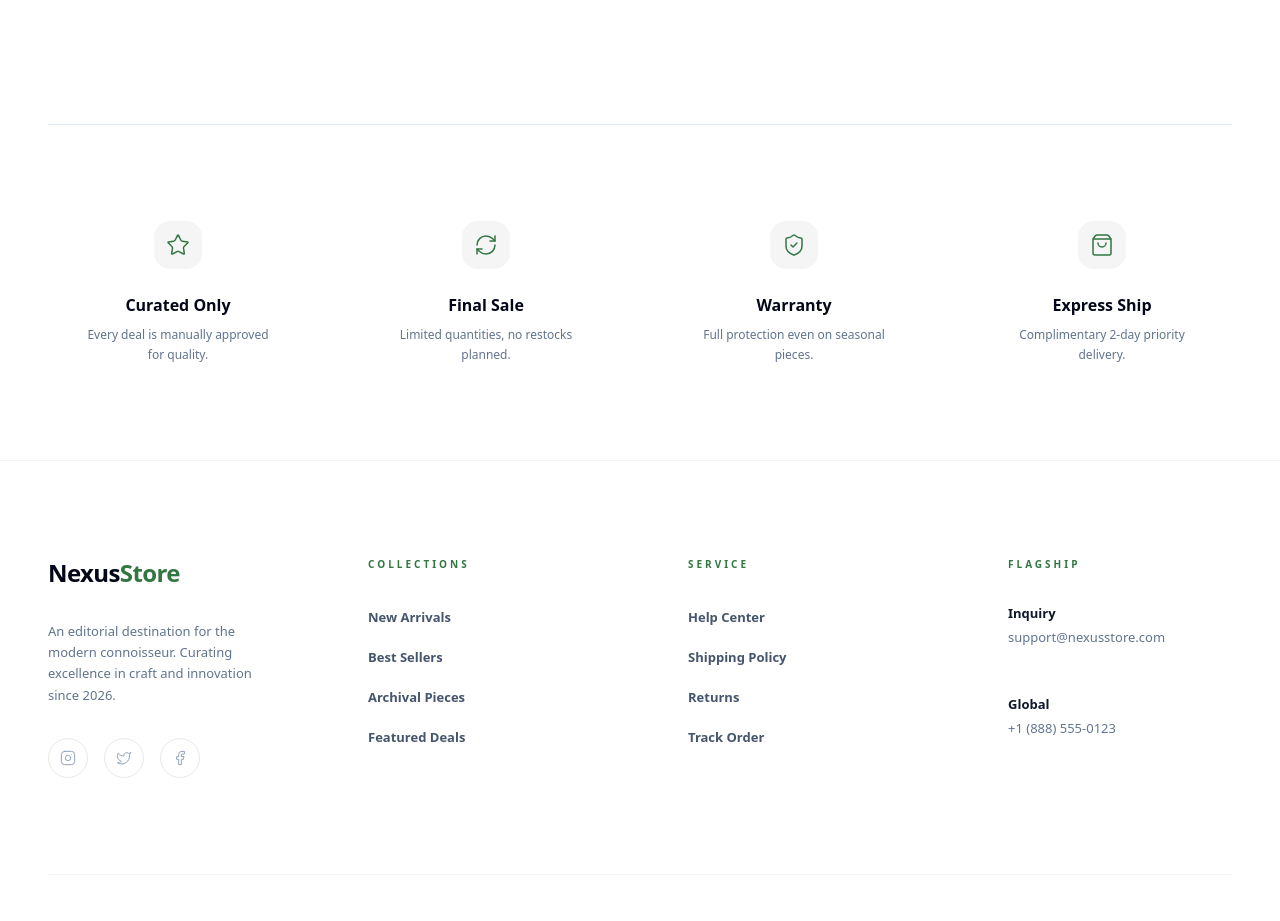
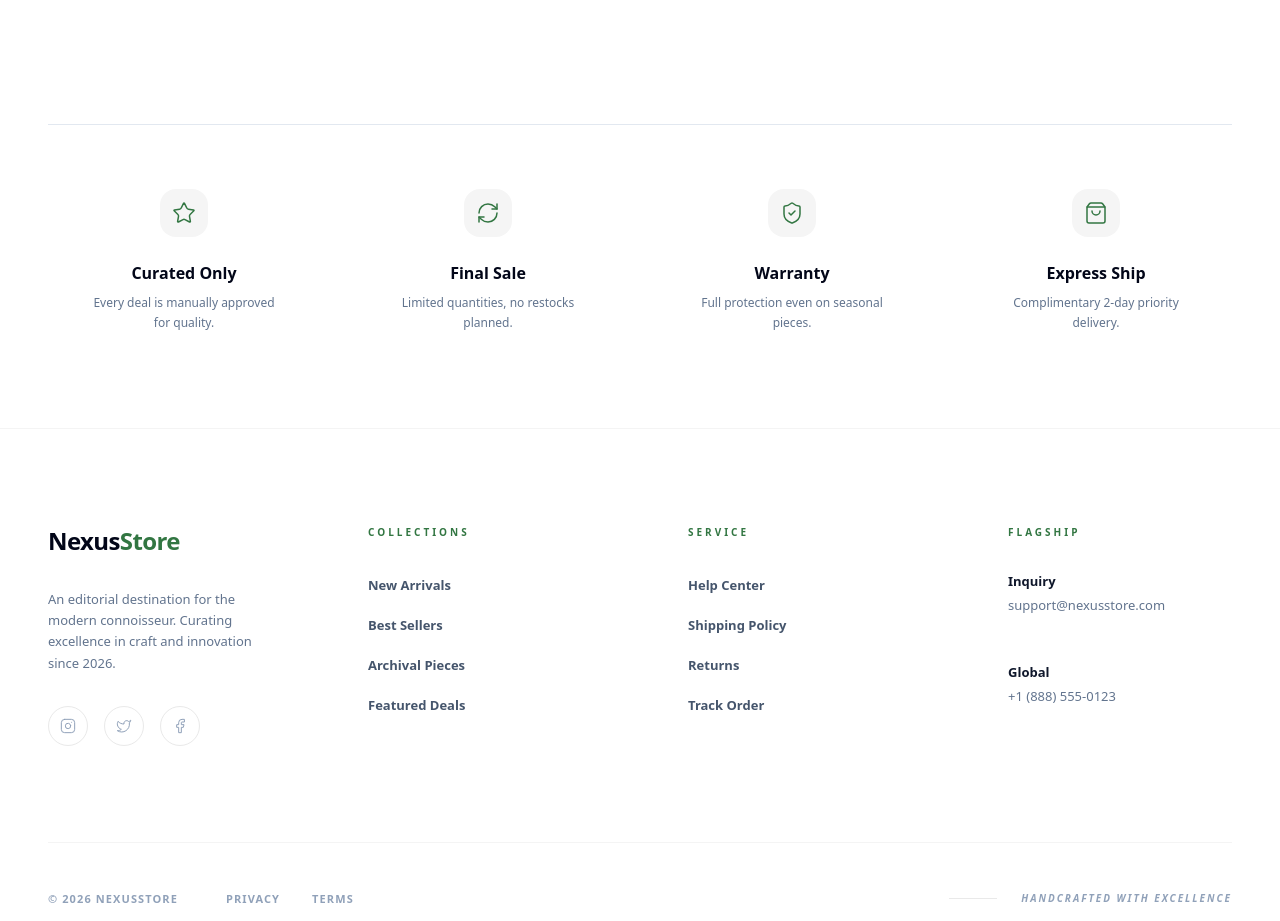
Before and after one commit to adhivedhanlr-maker/E-commerce, a Next.js app in the folder frontend/: page /deals in a window 1280 px wide. Shown: the part 1860-2781 px from the top of the page. Built offline with nearby package versions, Linux system fonts and the light colour scheme.

Commit message:
style: change deals page propositions to grid and reduce vertical space

```diff
--- a/frontend/src/app/deals/page.tsx
+++ b/frontend/src/app/deals/page.tsx
@@ -192,7 +192,7 @@ export default function DealsPage() {
                 </div>
 
                 {/* Value Propositions */}
-                <div className="border-t border-slate-200 dark:border-white/5 pt-24 grid grid-cols-1 md:grid-cols-4 gap-12">
+                <div className="border-t border-slate-200 dark:border-white/5 pt-16 grid grid-cols-2 lg:grid-cols-4 gap-x-8 gap-y-12">
                     {[
                         { icon: Star, title: "Curated Only", desc: "Every deal is manually approved for quality." },
                         { icon: RefreshCw, title: "Final Sale", desc: "Limited quantities, no restocks planned." },
```
